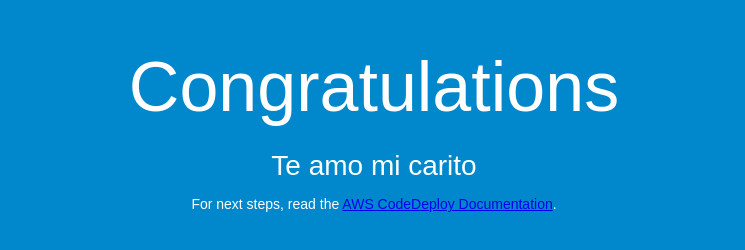
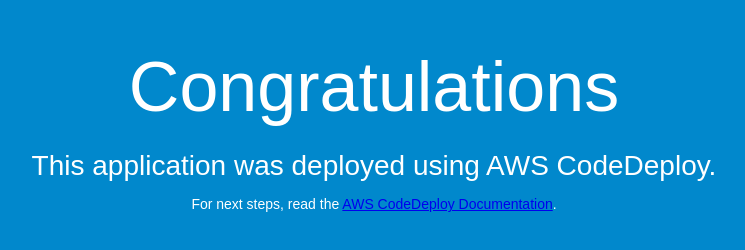
Before and after one commit to Ang3l1t0/cicd-demo, a plain HTML site: page index.html in a window 1280 px wide. Shown: the whole page, without its empty margins (266-1011 px from the left). Drawn offline with Linux system fonts and the light colour scheme.

Commit message:
original

```diff
--- a/index.html
+++ b/index.html
@@ -27,7 +27,7 @@
 <body>
   <div align="center">
     <h1>Congratulations</h1>
-    <h2>Te amo mi carito</h2>
+    <h2>This application was deployed using AWS CodeDeploy.</h2>
     <p>For next steps, read the <a href="http://aws.amazon.com/documentation/codedeploy">AWS CodeDeploy Documentation</a>.</p>
   </div>
 </body>
```
